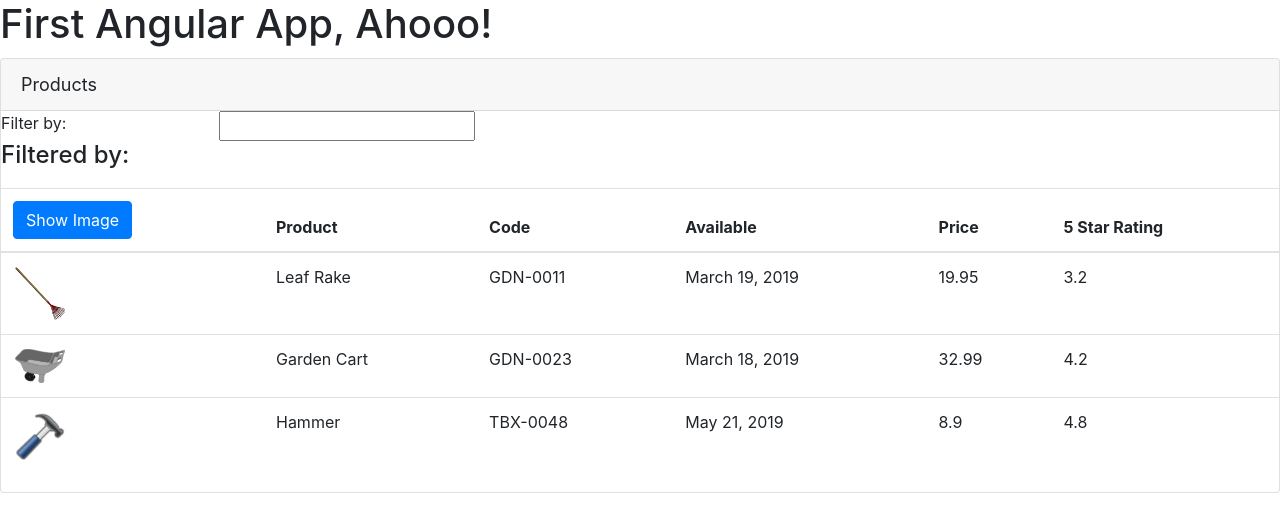
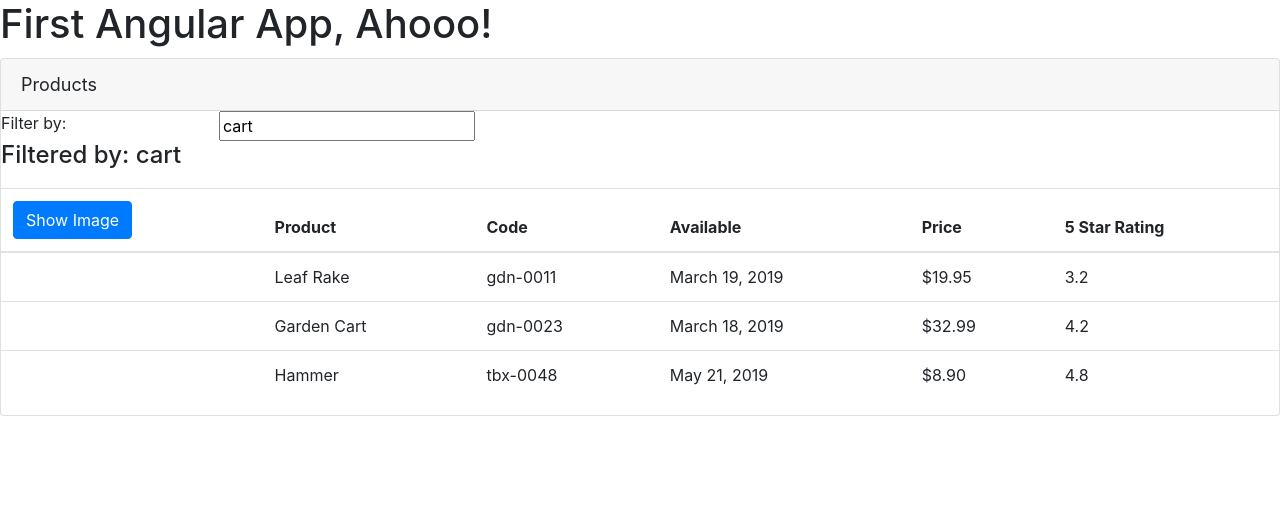
Before and after one commit to lorenzojkrl/APM-Angular, an Angular app: page / in a window 1280 px wide. Shown: the top 532 px of the page. Built offline with nearby package versions, Linux system fonts and the light colour scheme.

Commit message:
add filter, import FormsModule

```diff
--- a/src/app/app.module.ts
+++ b/src/app/app.module.ts
@@ -1,5 +1,6 @@
 import { BrowserModule } from '@angular/platform-browser';
 import { NgModule } from '@angular/core';
+import { FormsModule } from '@angular/forms';
 
 import { AppComponent } from './app.component';
 import { ProductListComponent } from './products/product-list.component';
@@ -7,7 +8,7 @@
 
 @NgModule({
   declarations: [AppComponent, ProductListComponent],
-  imports: [BrowserModule, FontAwesomeModule],
+  imports: [BrowserModule, FormsModule, FontAwesomeModule],
   bootstrap: [AppComponent],
 })
 export class AppModule {}
--- a/src/app/products/product-list.component.html
+++ b/src/app/products/product-list.component.html
@@ -7,11 +7,13 @@
     <div class="row">
       <div class="col-md-2">Filter by:</div>
       <div class="col-md-4">
-        <input type='text' />
+        <input type='text'
+          [(ngModel)]='listFilter'
+        />
       </div>
     </div>
     <div class="row">
-      <div class="col-md-6"><h4>Filtered by:</h4></div>
+      <div class="col-md-6"><h4>Filtered by: {{listFilter}}</h4></div>
     </div>
     <div class='table-responsive'>
       <table class='table'
@@ -20,8 +22,11 @@
         <thead>
           <tr>
             <th>
-              <button class='btn btn-primary'>
-                Show Image
+              <button
+                class='btn btn-primary'
+                (click)='toggleImage()'
+                >
+                {{showImage ? 'Hide ' : 'Show '}} Image
               </button>
             </th>
             <th>Product</th>
@@ -36,6 +41,7 @@
           <tr *ngFor='let product of products' >
             <td>
               <img
+                *ngIf='showImage'
                 [src]="product.imageUrl"
                 [title]="product.productName"
                 alt="product image"
@@ -44,9 +50,9 @@
                 >
             </td>
             <td>{{product.productName}}</td>
-            <td>{{product.productCode}}</td>
+            <td>{{product.productCode | lowercase }}</td>
             <td>{{product.releaseDate}}</td>
-            <td>{{product.price}}</td>
+            <td>{{product.price | currency:'USD':'symbol':'1.2-2'}}</td>
             <td>{{product.starRating}}</td>
           </tr>
         </tbody>
--- a/src/app/products/product-list.component.ts
+++ b/src/app/products/product-list.component.ts
@@ -9,6 +9,8 @@
   pageTitle: string = 'Products';
   imageWidth: number = 50;
   imageMargin: number = 2;
+  showImage: boolean = false;
+  listFilter: string = 'cart';
   products: any[] = [
     {
       productId: 1,
@@ -41,4 +43,9 @@
       imageUrl: 'assets/images/hammer.png',
     },
   ];
+
+  // Convention methods after property definition
+  toggleImage(): void {
+    this.showImage = !this.showImage;
+  }
 }
```
